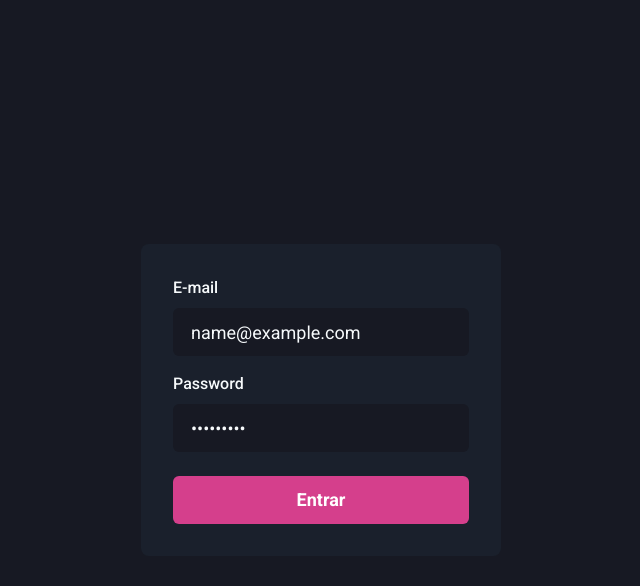
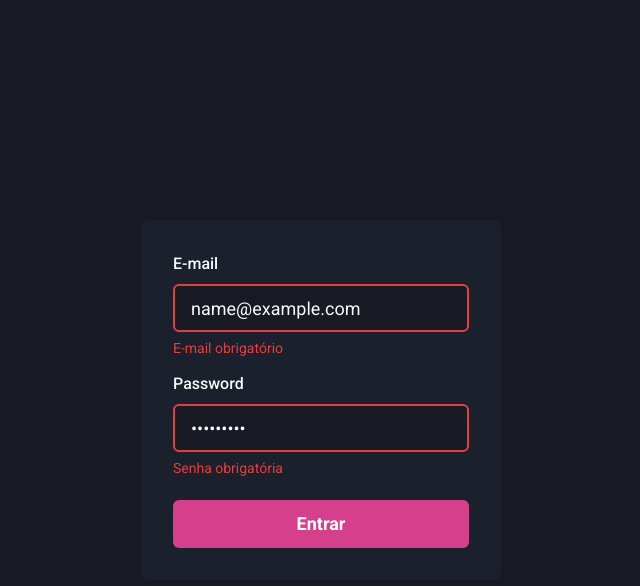
Before and after one commit to augustojs1/ignite-dashgo, a Next.js app: page / in a window 1280 px wide. Both pictures are taken after typing "name@example.com", "Sample123" into the empty fields and a click on the button "Entrar". Shown: the top 586 px of the page, without its empty margins (319-959 px from the left). Built offline with nearby package versions, Linux system fonts and the light colour scheme.

Commit message:
feat: add yup library to handle form validation

```diff
--- a/package.json
+++ b/package.json
@@ -12,6 +12,7 @@
     "@chakra-ui/react": "^1.7.4",
     "@emotion/react": "^11.7.1",
     "@emotion/styled": "^11.6.0",
+    "@hookform/resolvers": "^2.8.5",
     "apexcharts": "^3.32.1",
     "framer-motion": "^5.5.5",
     "next": "12.0.7",
@@ -19,7 +20,8 @@
     "react-apexcharts": "^1.3.9",
     "react-dom": "17.0.2",
     "react-hook-form": "^7.23.0",
-    "react-icons": "^4.3.1"
+    "react-icons": "^4.3.1",
+    "yup": "^0.32.11"
   },
   "devDependencies": {
     "@types/node": "^17.0.8",
--- a/src/components/Form/Input.tsx
+++ b/src/components/Form/Input.tsx
@@ -1,6 +1,8 @@
 import { forwardRef, ForwardRefRenderFunction } from "react";
+import { FieldError } from "react-hook-form";
 import {
   FormControl,
+  FormErrorMessage,
   FormLabel,
   Input as ChakraInput,
   InputProps as ChakraInputProps,
@@ -9,14 +11,15 @@
 interface InputProps extends ChakraInputProps {
   name: string;
   label?: string;
+  error?: FieldError;
 }
 
 const InputBase: ForwardRefRenderFunction<HTMLInputElement, InputProps> = (
-  { name, label, ...rest },
+  { name, label, error = null, ...rest },
   ref
 ) => {
   return (
-    <FormControl>
+    <FormControl isInvalid={!!error}>
       {!!label && <FormLabel htmlFor={name}>{label}</FormLabel>}
       <ChakraInput
         name={name}
@@ -31,6 +34,8 @@
         ref={ref}
         {...rest}
       />
+
+      {!!error && <FormErrorMessage>{error.message}</FormErrorMessage>}
     </FormControl>
   );
 };
--- a/src/pages/index.tsx
+++ b/src/pages/index.tsx
@@ -1,4 +1,6 @@
 import { Flex, Button, Stack } from "@chakra-ui/react";
+import * as yup from "yup";
+import { yupResolver } from "@hookform/resolvers/yup";
 import { Input } from "../components/Form/Input";
 import { SubmitHandler, useForm } from "react-hook-form";
 
@@ -7,8 +9,20 @@
   password: string;
 };
 
+// criando schema para validar os dados do formulário
+const signInFormSchema = yup.object().shape({
+  email: yup.string().required("E-mail obrigatório").email("E-mail inválido"),
+  password: yup.string().required("Senha obrigatória"),
+});
+
 export default function SignIn() {
-  const { register, handleSubmit, formState } = useForm();
+  const { register, handleSubmit, formState } = useForm({
+    resolver: yupResolver(signInFormSchema),
+  });
+
+  const { errors } = formState;
+
+  console.log(errors);
 
   // Tipando os dados dentro do formulário
   const handleSignIn: SubmitHandler<SignInFormData> = async (values) => {
@@ -34,12 +48,14 @@
             name="email"
             type={"email"}
             label="E-mail"
+            error={errors.email}
             {...register("E-mail")}
           />
           <Input
             name="password"
             type={"password"}
             label="Password"
+            error={errors.password}
             {...register("Password")}
           />
         </Stack>
```
Also changed, not shown: 1 other file (tests, documents, lock files or other folders).
